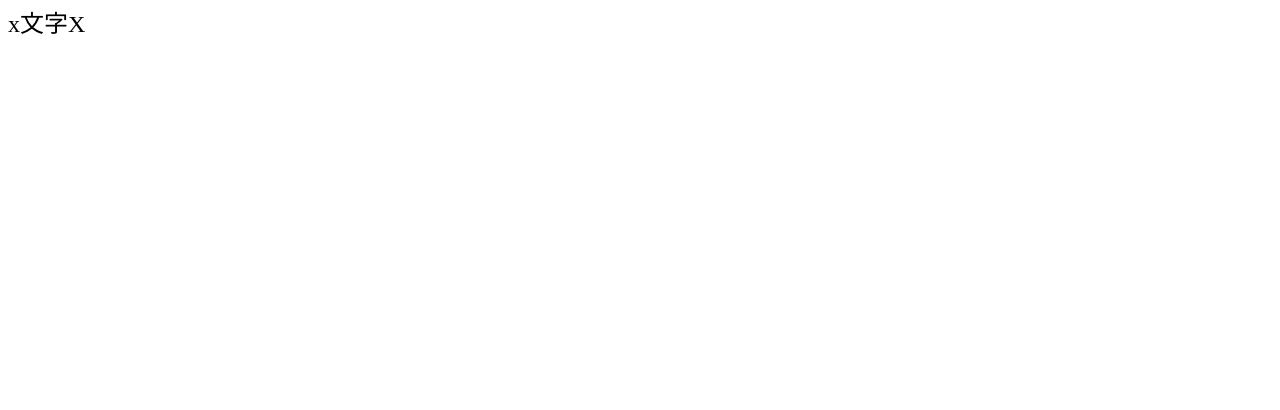
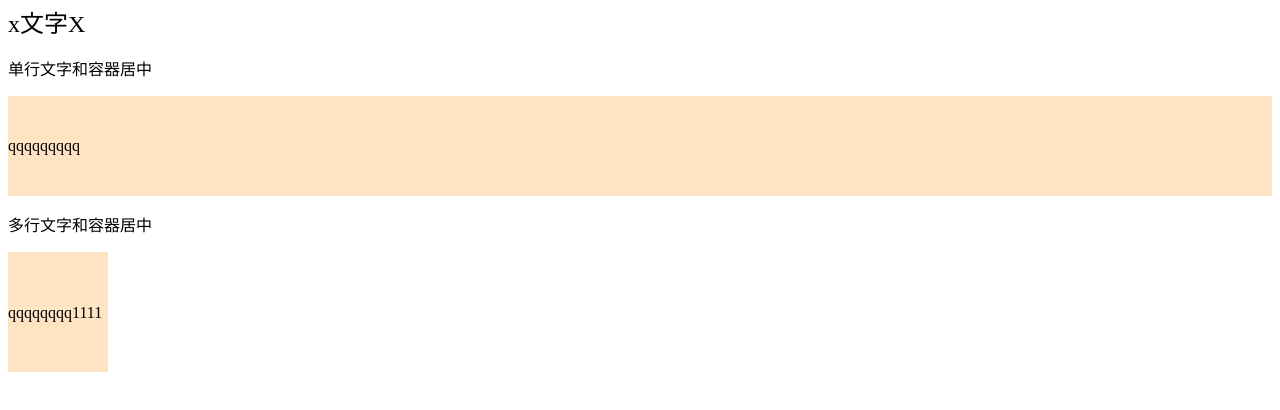
Before and after one commit to RadiumAg/learn-css, a plain HTML site: page 通读系列/内联元素与流/index.html in a window 1280 px wide. Drawn offline with Linux system fonts and the light colour scheme.

Commit message:
chore  重读内联元素与流

```diff
--- a/通读系列/内联元素与流/index.html
+++ b/通读系列/内联元素与流/index.html
@@ -12,11 +12,32 @@
         .box {
             line-height: 32px;
             font-size: 24px;
+
         }
 
         .box>span {
             font-size: 24px;
             /* vertical-align: top; */
+        }
+
+        .font-align {
+            background-color: bisque;
+            line-height: 100px;
+        }
+
+        .mutily-font-align {
+            background-color: bisque;
+            line-height: 120px;
+            width: 100px;
+            word-wrap: break-word;
+        }
+
+        .mutily-font-align div {
+            line-height: 20px;
+            display: inline-block;
+            word-break: break-all;
+            vertical-align: middle;
+            /*关键*/
         }
     </style>
 </head>
@@ -25,6 +46,14 @@
     <div class="box">
         x<span>文字X</span>
     </div>
+    <p>单行文字和容器居中</p>
+    <div class="font-align">qqqqqqqqq</div>
+    <p>多行文字和容器居中</p>
+    <div class="mutily-font-align">
+        <div>
+            qqqqqqqq1111
+        </div>
+    </div>
 </body>
 
 </html>
```
Also changed, not shown: 3 other files.
